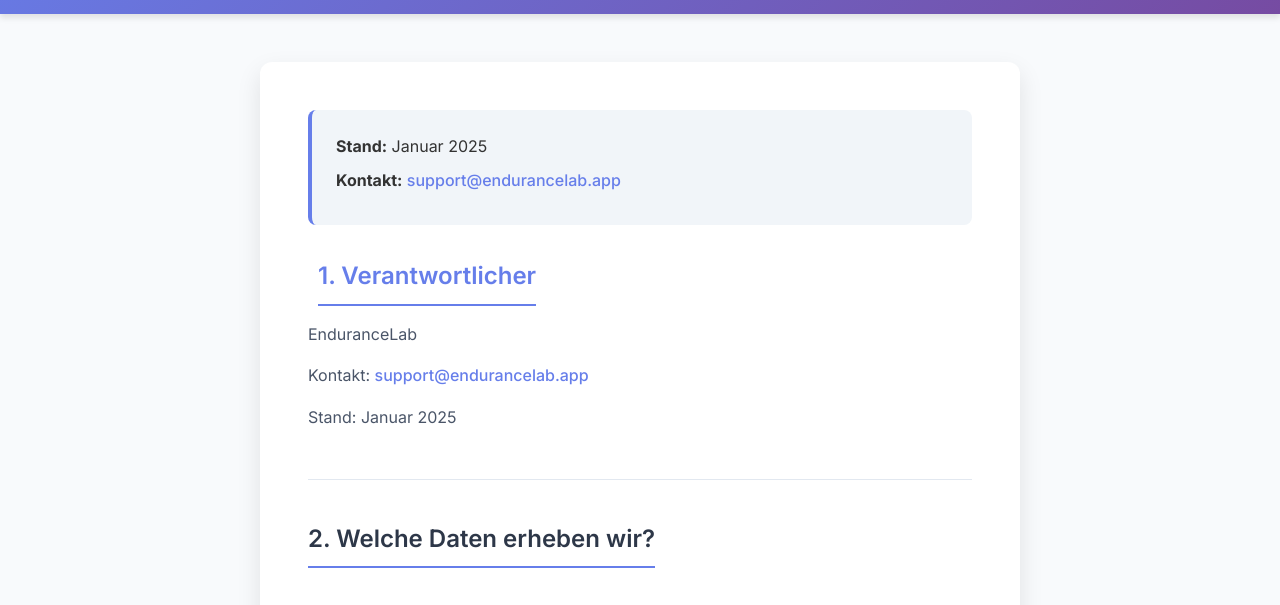
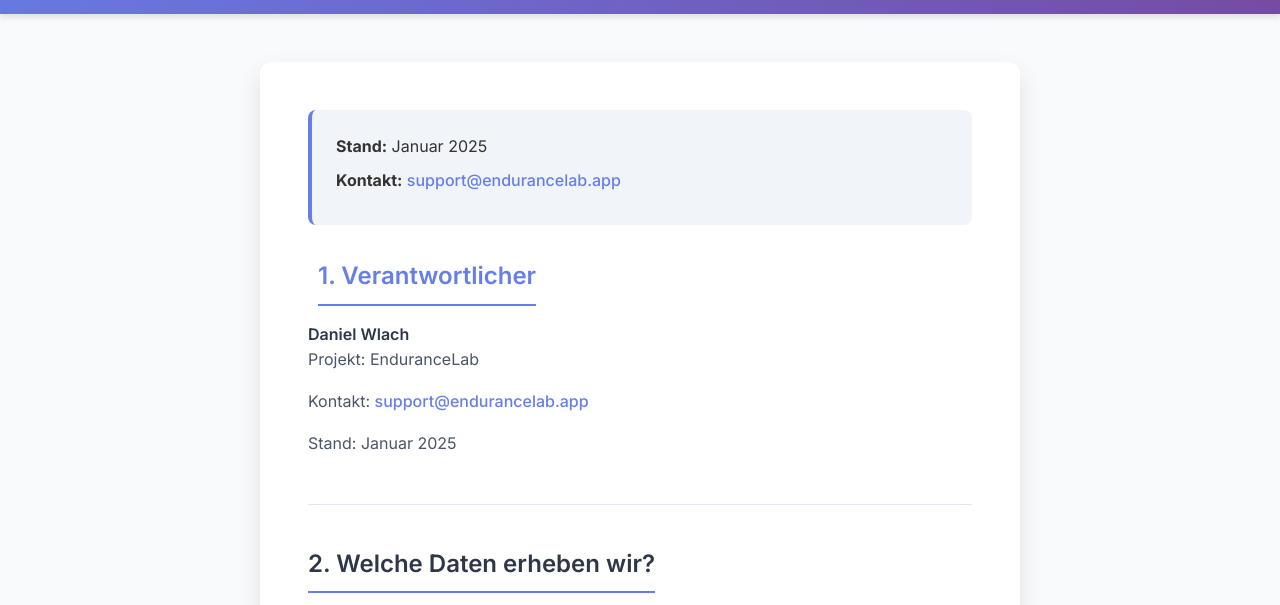
Before and after one commit to daniel-wlach/datenschutz-endurancelab, a plain HTML site: page index.html in a window 1280 px wide. Shown: the part 150-755 px from the top of the page. Drawn offline with Linux system fonts and the light colour scheme.

Commit message:
Update: Add real name as responsible person for Austrian legal compliance

```diff
--- a/index.html
+++ b/index.html
@@ -29,7 +29,8 @@
 
                 <section class="section">
                     <h2>1. Verantwortlicher</h2>
-                    <p>EnduranceLab</p>
+                    <p><strong>Daniel Wlach</strong><br>
+                    Projekt: EnduranceLab</p>
                     <p>Kontakt: <a href="mailto:support@endurancelab.app">support@endurancelab.app</a></p>
                     <p>Stand: Januar 2025</p>
                 </section>
```
